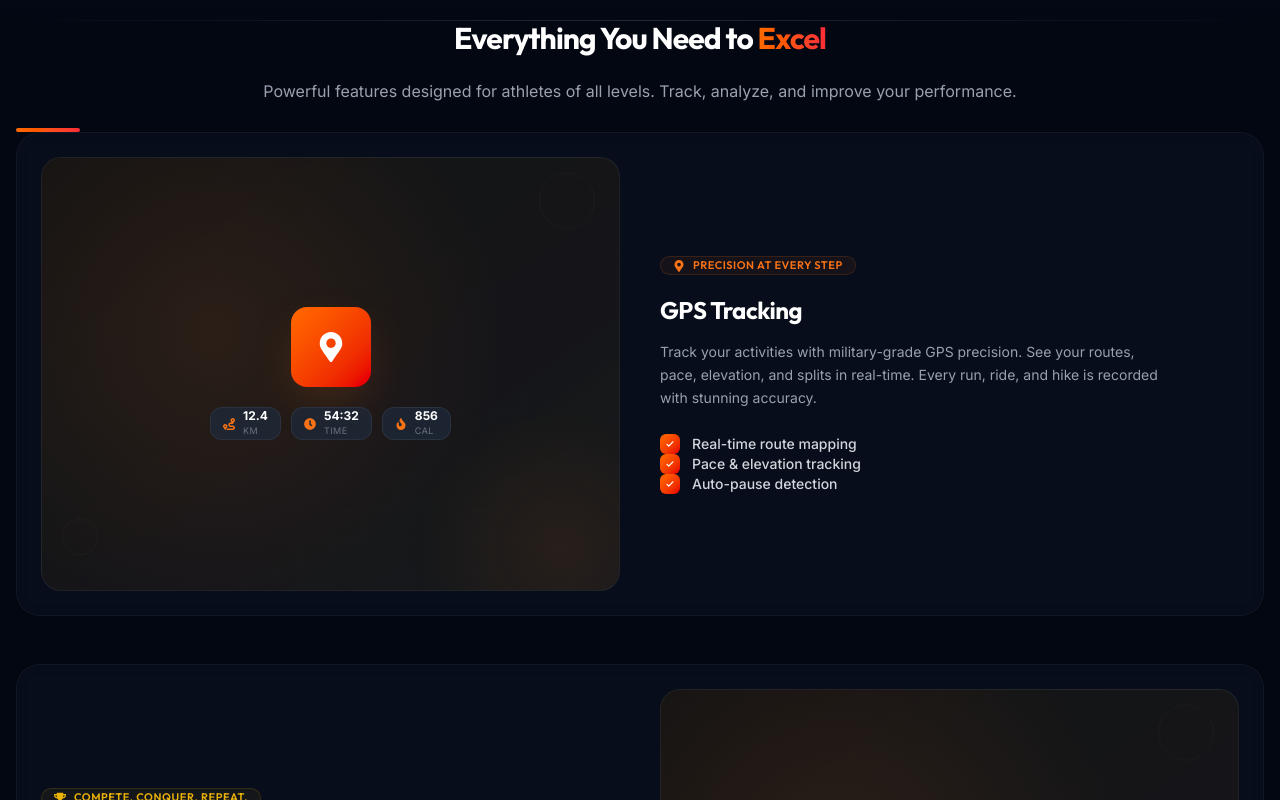
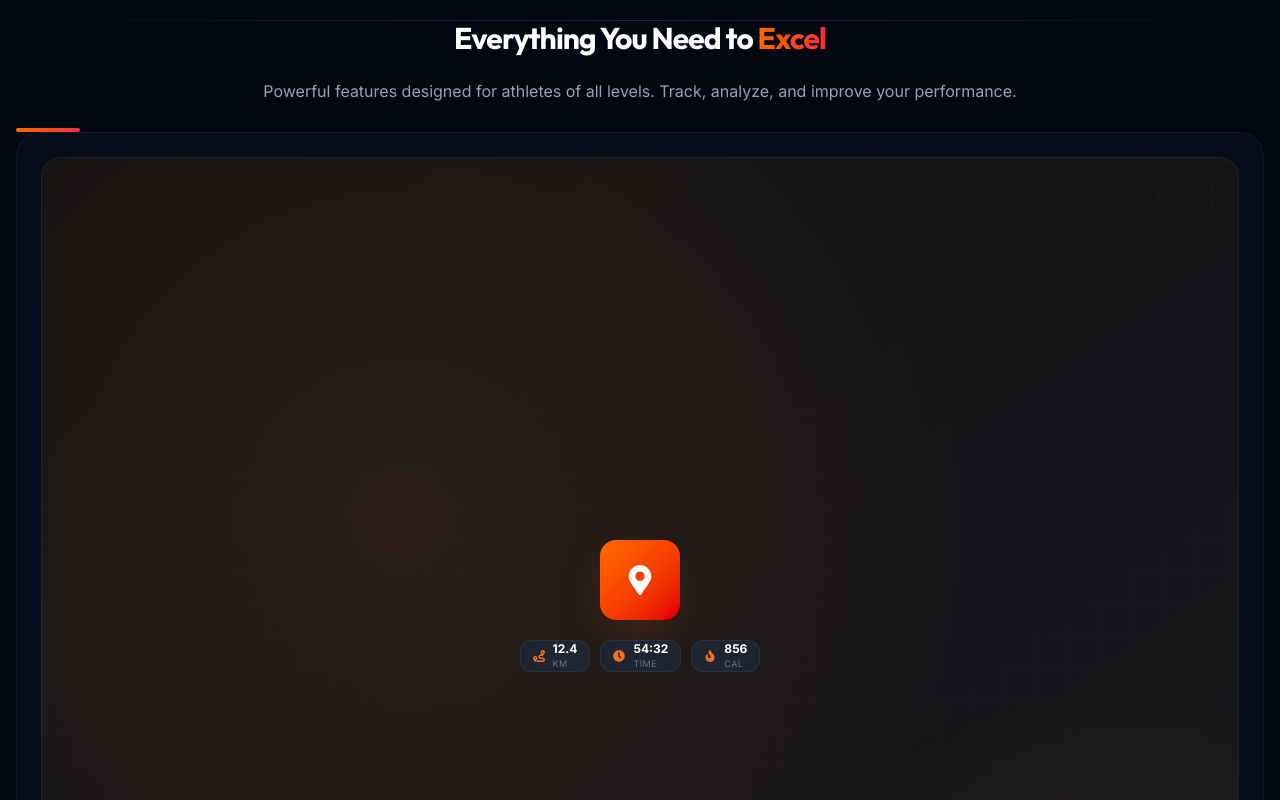
Before and after one commit to VishalMadupu/fit-webappv1, a Next.js app: page / in a window 1280 px wide. Shown: the part 780-1580 px from the top of the page. Built offline with nearby package versions, Linux system fonts and the light colour scheme.

Commit message:
layout bug fixed

```diff
--- a/src/app/page.tsx
+++ b/src/app/page.tsx
@@ -156,9 +156,9 @@ function FeatureCard({
   return (
     <div ref={ref} className={`scroll-card ${isReversed ? "reversed" : ""}`}>
       <div
-        className={`flex  ${
+        className={`flex flex-col ${
           isReversed ? "lg:flex-row-reverse" : "lg:flex-row"
-        } items-center gap-10 lg:gap-16 p-6 sm:p-8 lg:p-10 rounded-3xl bg-gray-900/40 border border-gray-800/40 backdrop-blur-sm`}
+        } items-center gap-8 md:gap-12 lg:gap-16 p-6 md:p-8 lg:p-12 rounded-3xl bg-gray-900/40 border border-gray-800/40 backdrop-blur-sm`}
       >
         {/* ── Image / Illustration Side ── */}
         <div className="card-image flex-1 w-full">
```
